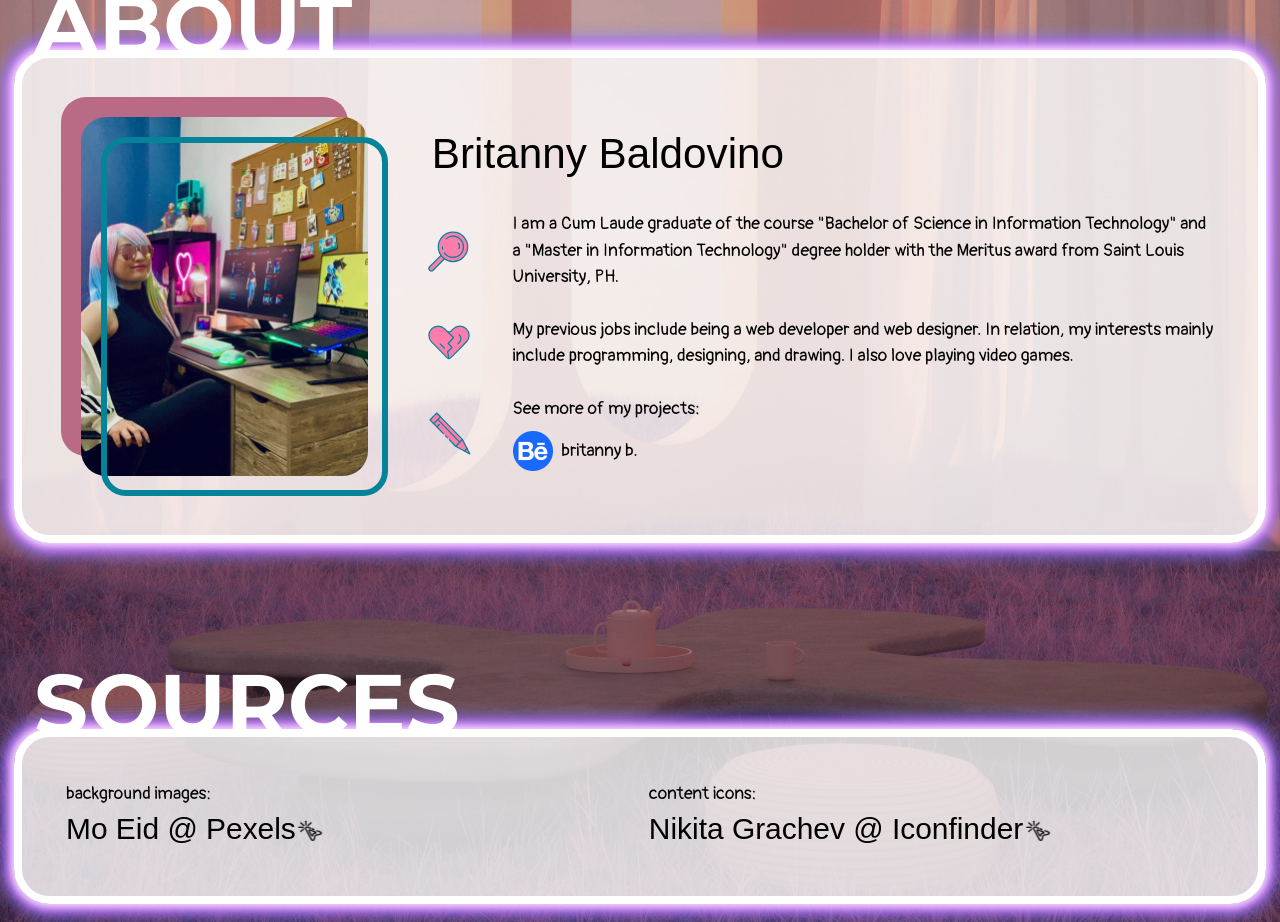
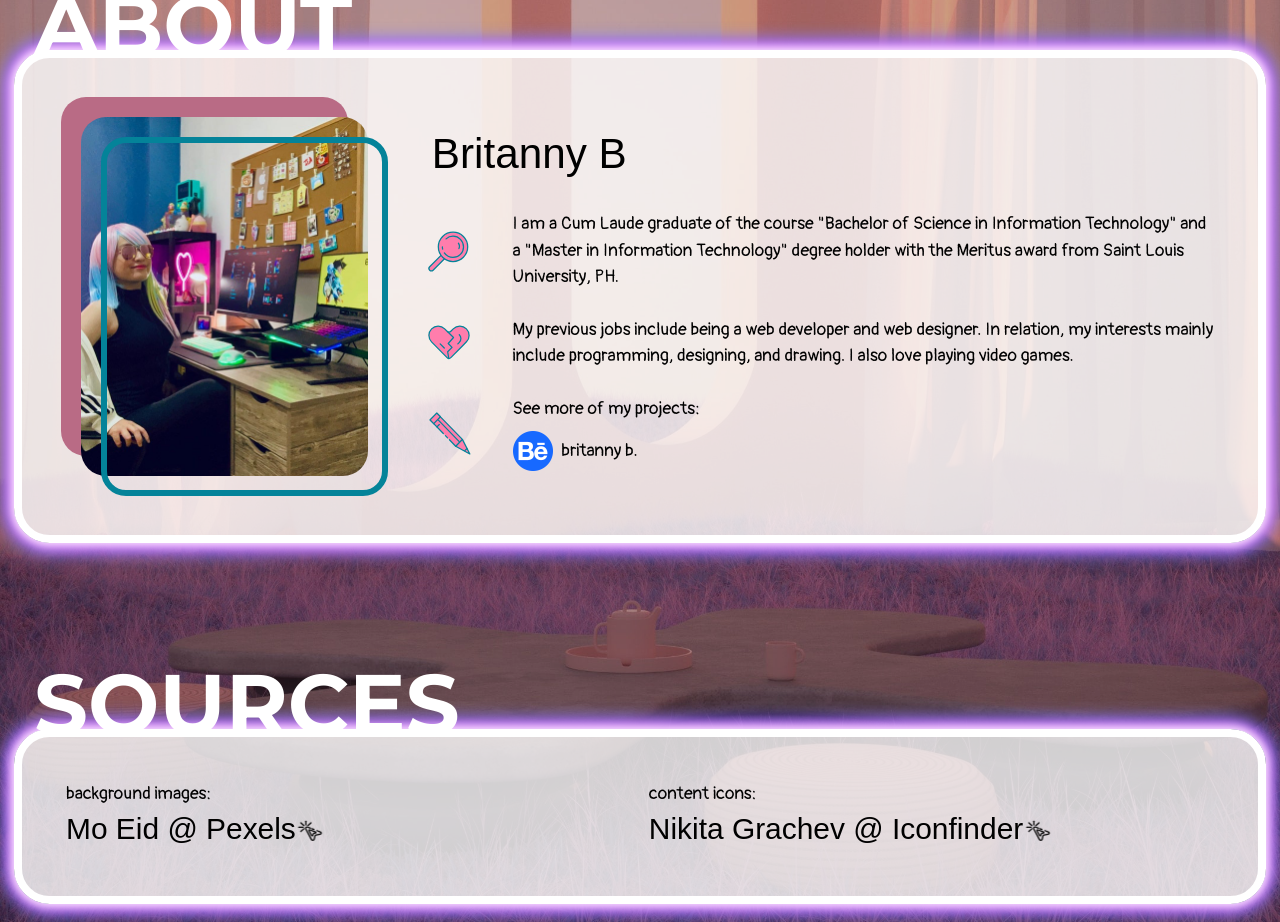
Before and after one commit to britannyb/britanny-portfolio, a React (Vite) app: page / in a window 1280 px wide. Shown: the part 9980-10902 px from the top of the page. Built offline with nearby package versions, Linux system fonts and the light colour scheme; a web font is replaced by a local one.

Commit message:
updated about section content

```diff
--- a/src/About.tsx
+++ b/src/About.tsx
@@ -47,7 +47,7 @@ const About = () => {
             </div>
             <div className="pt-6 md:pt-0">
               <h4 className="text-black dark:text-white text-md md:text-xl">
-                Britanny Baldovino
+                Britanny B
               </h4>
               <br />
               <AboutContainer iconType="magnify">
```
